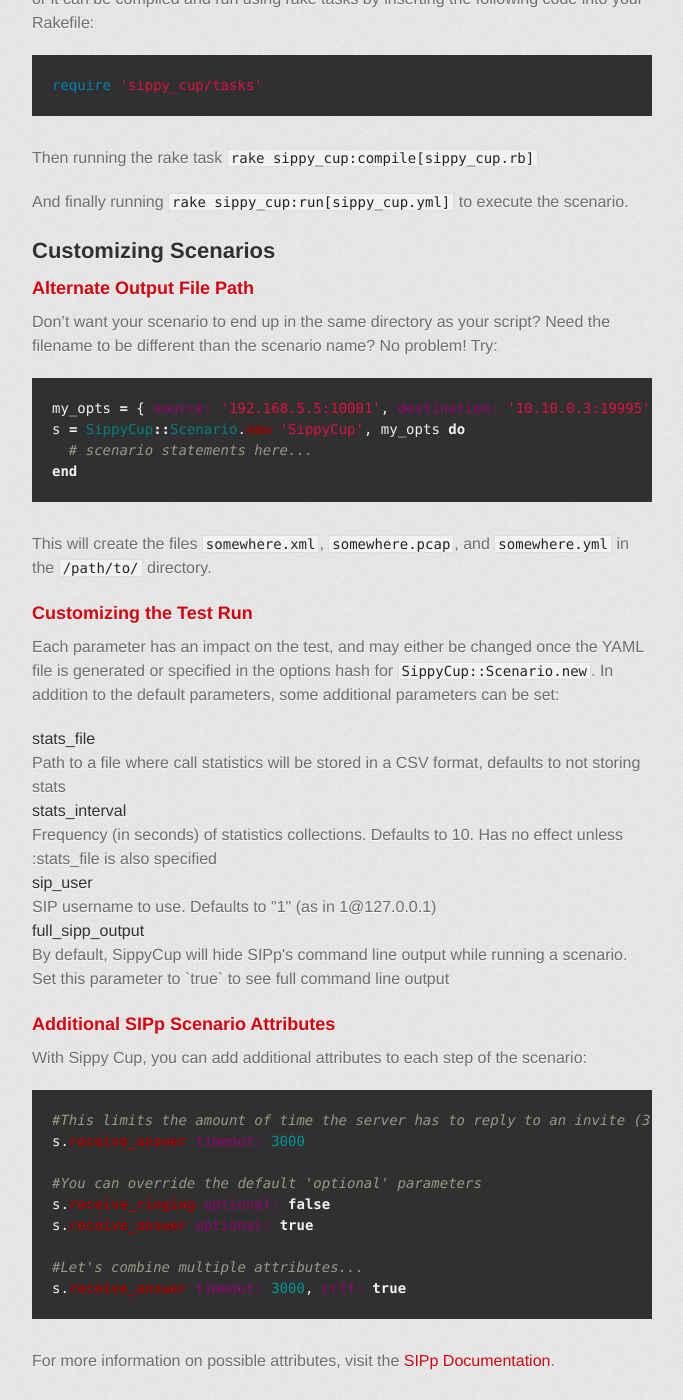
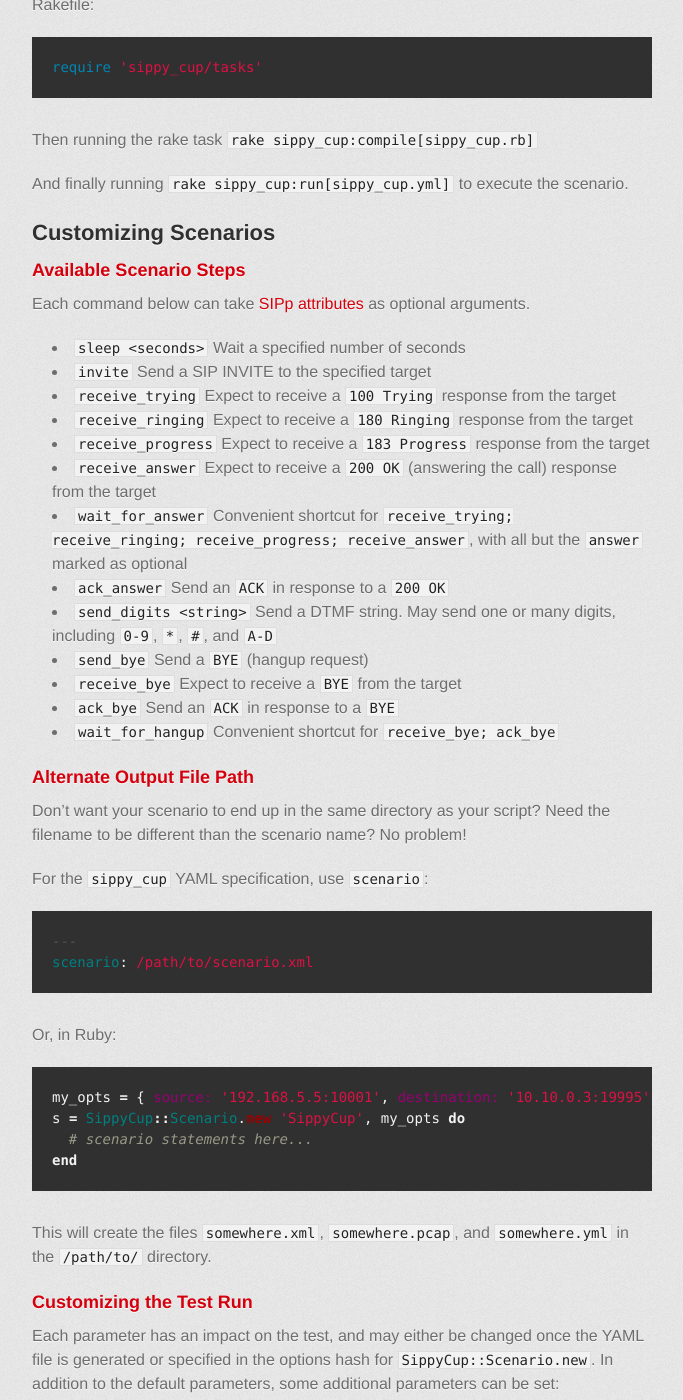
Before and after one commit to mojolingo/sippy_cup, a Jekyll site: the page built from index.md, in a window 1280 px wide and 1400 px high, scrolled down 3350 px. Shown: the whole window, without its empty margins (298-981 px from the left). Built offline with Jekyll 4.4.1, drawn with Linux system fonts in a browser that asks for light colours; some web fonts are replaced; some of the changed text lies outside the part shown.

Commit message:
Documentation update

```diff
--- a/index.md
+++ b/index.md
@@ -121,9 +119,36 @@
 
 ## Customizing Scenarios {#customizing_scenarios}
 
+### Available Scenario Steps
+
+Each command below can take [SIPp attributes](http://sipp.sourceforge.net/doc/reference.html) as optional arguments.
+
+* `sleep <seconds>` Wait a specified number of seconds
+* `invite` Send a SIP INVITE to the specified target
+* `receive_trying` Expect to receive a `100 Trying` response from the target
+* `receive_ringing` Expect to receive a `180 Ringing` response from the target
+* `receive_progress` Expect to receive a `183 Progress` response from the target
+* `receive_answer` Expect to receive a `200 OK` (answering the call) response from the target
+* `wait_for_answer` Convenient shortcut for `receive_trying; receive_ringing; receive_progress; receive_answer`, with all but the `answer` marked as optional
+* `ack_answer` Send an `ACK` in response to a `200 OK`
+* `send_digits <string>` Send a DTMF string. May send one or many digits, including `0-9`, `*`, `#`, and `A-D`
+* `send_bye` Send a `BYE` (hangup request)
+* `receive_bye` Expect to receive a `BYE` from the target
+* `ack_bye` Send an `ACK` in response to a `BYE`
+* `wait_for_hangup` Convenient shortcut for `receive_bye; ack_bye`
+
 ### Alternate Output File Path
 
-Don't want your scenario to end up in the same directory as your script? Need the filename to be different than the scenario name? No problem! Try:
+Don't want your scenario to end up in the same directory as your script? Need the filename to be different than the scenario name? No problem!
+
+For the `sippy_cup` YAML specification, use `scenario`:
+
+{% highlight yaml %}
+---
+scenario: /path/to/scenario.xml
+{% endhighlight %}
+
+Or, in Ruby:
 
 {% highlight ruby %}
 my_opts = { source: '192.168.5.5:10001', destination: '10.10.0.3:19995', filename: '/path/to/somewhere' }
```
Also changed, not shown: other parts of index.md (+0 -2 lines).
